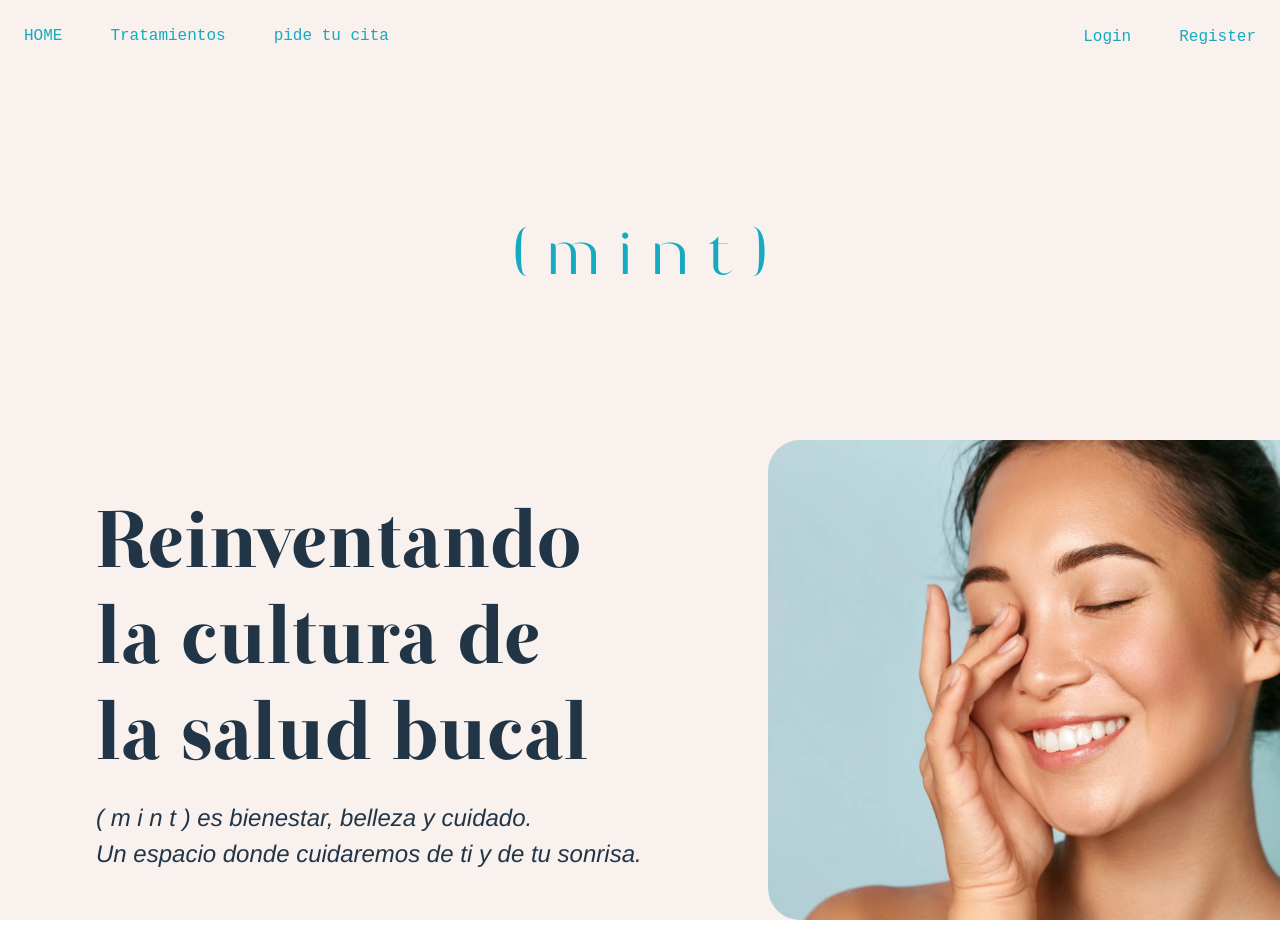
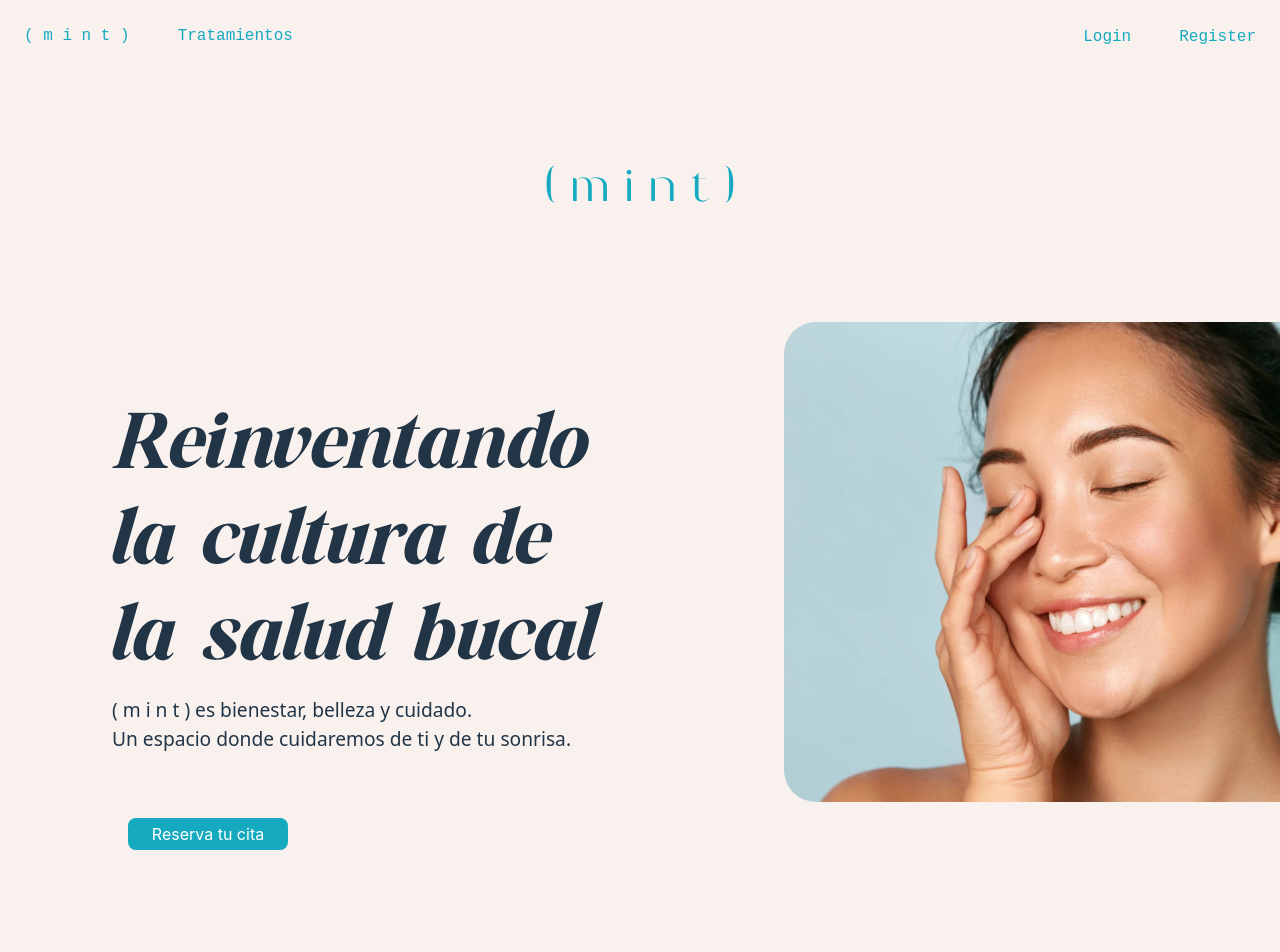
Before and after one commit to Coral-JM/cjm-fsd_front_clinica_dental, a React (Vite) app: page / in a window 1280 px wide. Shown: the top 952 px of the page. Before the commit the page ends 920 px from the top, so only its background shows below. Built offline with nearby package versions, Linux system fonts and the light colour scheme.

Commit message:
Fix: Api connected with the frontend. Login working

```diff
--- a/src/common/Header/Header.jsx
+++ b/src/common/Header/Header.jsx
@@ -24,9 +24,9 @@ export const Header = () => {
 
                     <div className="navbarLinks">
                         <div className="navLinks">
-                        <div className="webLinks" onClick={()=>navigate("/home")}>HOME</div>
+                        <div className="webLinks" onClick={()=>navigate("/home")}>( m i n t )</div>
                         <div className="webLinks" onClick={()=>navigate("/tratamientos")}>Tratamientos</div>
-                        <div className="webLinks" onClick={()=>navigate("/pidecita")}>pide tu cita</div>
+
                         </div>
 
                         <div className="submitLinks">
--- a/src/pages/Home/Home.css
+++ b/src/pages/Home/Home.css
@@ -18,42 +18,62 @@
     src: url(../../fonts/Rantera.otf) format('opentype');
 }
 @font-face {
-    font-family: "Otama";
-    src: url(../../fonts/Otama-ep.otf) format('opentype');
+    font-family: "Billion";
+    src: url(../../fonts/Billion.otf) format('opentype');
 }
 .tittle {
     font-family: "Rantera";
-    font-size: 4em;
+    font-size: 3em;
     color: #15aabf;
     display: flex;
     justify-content: center;
-    margin-top: 2em;
+    margin: 1.5em;
 
 }
-.textOne {
+.content {
     display: flex;
     flex-direction: column;
-    /* align-items: flex-start; */
-    margin-top: 13em;
-    margin-left: 6em;
+
+
+    margin: 7em;
 }
 .tittleTwo{
-    font-family: "Otama";
+    font-family: "Billion";
     font-size: 5em;
     margin-top: -0.3em;
+
 }
 .subtittle {
-    font-family: Helvetica;
-    font-style: oblique;
-    font-size: 1.5em;
+    font-family: system-ui;
+    font-size: 1.2em;
 }
 
 .imgHome {
     height: 30em;
     width: 40em;
     display: flex;
-    /* justify-content: flex-end; */
     margin-left: 42em;
     margin-top: -27em;
     border-radius: 2em;
 }
+
+.pideCitaHome {
+
+    height: 2em;
+    width: 10em;
+    border-radius: 0.5em;
+    margin: 1em;
+
+    background-color: #15aabf;
+    color: white;
+    display: flex;
+    justify-content: center;
+    align-items: center;
+    cursor: pointer;
+}
+
+.pideCitaHome:hover {
+
+    transition: 0.2s;
+    background-color: #559199;
+}
--- a/src/pages/Home/Home.jsx
+++ b/src/pages/Home/Home.jsx
@@ -8,7 +8,7 @@ export const Home = () => {
     return (
         <div className='homeDesign'>
             <div className="tittle">( m i n t )</div>
-            <div className="textOne">
+            <div className="content">
                 <div className="tittleTwo">Reinventando</div>
                 <div className="tittleTwo">la cultura de</div>
                 <div className="tittleTwo">la salud bucal</div>
@@ -16,7 +16,7 @@ export const Home = () => {
                 <div className="subtittle">( m i n t ) es bienestar, belleza y cuidado.</div>
                 <div className="subtittle">Un espacio donde cuidaremos de ti y de tu sonrisa.</div>
                 <img src={ imgHome } className='imgHome'/>
-
+                <div className="pideCitaHome" onClick={()=>navigate("/pidecita")}>Reserva tu cita</div>
             </div>
         </div>
     )
--- a/src/pages/Login/Login.jsx
+++ b/src/pages/Login/Login.jsx
@@ -43,14 +43,14 @@ export const Login = () => {
     loginMe(credentials)
       .then((resultado) => {
         let decodificado = jwt_decode(resultado.data.token);
-        // console.log(resultado.data.token)
-        // console.log(decodificado);
+        console.log(resultado.data.token)
+        console.log(decodificado);
 
         setTimeout(() => {
           navigate("/");
         }, 3500);
 
-        setWelcome(`Bienvenid@ de nuevo ${decodificado.name}`);
+        setWelcome(`Nos alegra volver a verte, ${decodificado.name}`);
       })
       .catch((error) => console.log(error));
   };
--- a/src/pages/Tratamientos/Tratamientos.css
+++ b/src/pages/Tratamientos/Tratamientos.css
@@ -16,3 +16,10 @@ align-items: center;
 font-family: monospace;
 
 }
+
+.cardDesign {
+
+    display:flex;
+    flex-wrap: wrap;
+    margin-top: 1em;
+}
--- a/src/pages/Tratamientos/Tratamientos.jsx
+++ b/src/pages/Tratamientos/Tratamientos.jsx
@@ -1,11 +1,12 @@
+
 import React from 'react';
 import "./tratamientos.css";
 
 export const Tratamientos = () => {
-    return (
-        <div className='tratamientosDesign'>soy tratamientos
 
-
-        </div>
-    )
+     return (
+         <div className='tratamientosDesign'>
+           soy tratamientos
+         </div>
+     )
 }
--- a/src/services/apiCalls.js
+++ b/src/services/apiCalls.js
@@ -1,17 +1,12 @@
 
 import axios from 'axios';
 
-const root = "/localhost:/5000"
-
-export const bringProducts = async () => {
-
-    return await axios.post(`http://localhost:5000/login`);
-};
+const root = "http://localhost:5000";
 
 export const loginMe = async (credentials) => {
 
     //Esto es un ejemplo de como enviamos un body por axios en un protocolo POST
-    return await axios.post(`urldelbackendqueseencargadellogin`, credentials);
+    return await axios.post(`${root}/login`, credentials);
 
 
 }
```
Also changed, not shown: src/fonts/Billion.otf (added).
